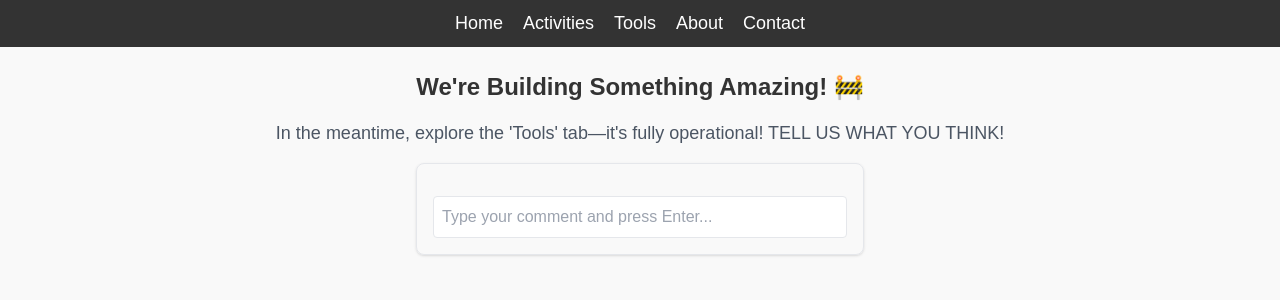
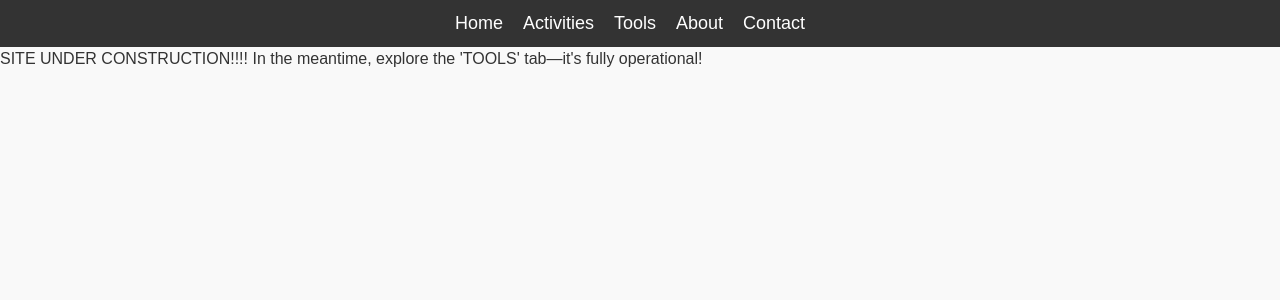
Before and after one commit to teachtudor/main, a Next.js app: page /home in a window 1280 px wide. Shown: the top 300 px of the page. Built offline with nearby package versions, Linux system fonts and the light colour scheme.

Commit message:
This the home page

```diff
--- a/src/app/home/page.js
+++ b/src/app/home/page.js
@@ -1,54 +1,16 @@
+// app/page.js
 'use client';
+import Navbar from '../Navbar';
 
-import Navbar from '../Navbar';
-import { useState } from 'react';
-
-export default function CommentsPage() {
-  const [comments, setComments] = useState([]);
-  const [newComment, setNewComment] = useState('');
-
-  const addComment = (e) => {
-    if (e.key === 'Enter' && newComment.trim() !== '') {
-      setComments([...comments, newComment.trim()]);
-      setNewComment('');
-    }
-  };
-
-  const deleteComment = (index) => {
-    setComments(comments.filter((_, i) => i !== index));
-  };
-
+export default function Home() {
   return (
     <div>
       <Navbar />
-      <div className="flex flex-col items-center p-6 space-y-4">
-        <h1 className="text-2xl font-bold">We&apos;re Building Something Amazing! 🚧</h1>
-        <h2 className="text-lg text-gray-600">In the meantime, explore the &apos;Tools&apos; tab—it&apos;s fully operational! TELL US WHAT YOU THINK!</h2>
-
-        <div className="w-full max-w-md">
-          <div className="border p-4 rounded-lg shadow">
-            {comments.map((comment, index) => (
-              <div key={index} className="flex justify-between items-center border-b py-2">
-                <span>{comment}</span>
-                <button
-                  className="text-red-500 hover:text-red-700"
-                  onClick={() => deleteComment(index)}
-                >
-                  ×
-                </button>
-              </div>
-            ))}
-            <input
-              type="text"
-              value={newComment}
-              onChange={(e) => setNewComment(e.target.value)}
-              onKeyDown={addComment}
-              placeholder="Type your comment and press Enter..."
-              className="w-full mt-4 p-2 border rounded focus:outline-none focus:ring focus:border-blue-300"
-            />
-          </div>
-        </div>
+      <div>
+        <h1>SITE UNDER CONSTRUCTION!!!! In the meantime, explore the 'TOOLS' tab—it's fully operational!</h1>
       </div>
     </div>
+
+
   );
 }
```
